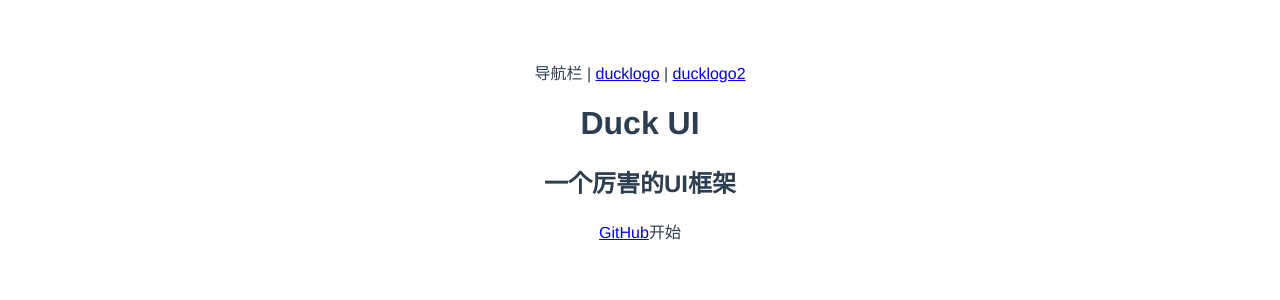
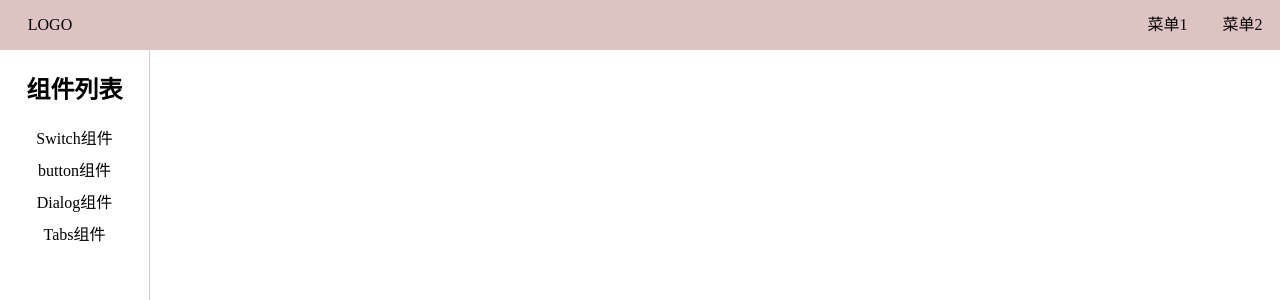
Before and after one commit to DuckZZZzzz/gulu-duck, a Vue app: page /#/doc in a window 1280 px wide. Shown: the top 300 px of the page. Built offline with nearby package versions, Linux system fonts and the light colour scheme.

Commit message:
fix: 调整了一下样式

```diff
--- a/src/App.vue
+++ b/src/App.vue
@@ -1,5 +1,4 @@
 <template>
-  <div>导航栏 | <router-link to="/">ducklogo</router-link> | <router-link to="/doc">ducklogo2</router-link></div>
   <router-view />
 </template>
 
--- a/src/components/Topnav.vue
+++ b/src/components/Topnav.vue
@@ -1,8 +1,36 @@
 <template>
     <div class="topnav">
-        <div class="logo"></div>
-        <div class="menu"></div>
+        <router-link to="/" class="logo">LOGO</router-link>
+        <div class="menu">
+            <span>菜单1</span>
+            <span>菜单2</span>
+        </div>
     </div>
 </template>
 <script setup>
 </script>
+<style scoped>
+    .topnav {
+        position: fixed;
+        top: 0;
+        left: 0;
+        width: 100%;
+        height: 50px;
+        display: flex;
+        justify-content: space-between;
+        background: #dec3c3;
+        line-height: 50px;
+        text-align: center;
+    }
+    .logo, .menu {
+        width: 100px;
+        height: 50px;
+    }
+    .menu {
+        width: 150px;
+        height: 50px;
+        display: flex;
+        justify-content: space-around;
+    }
+
+</style>
--- a/src/index.css
+++ /dev/null
@@ -1,8 +0,0 @@
-#app {
-  font-family: Avenir, Helvetica, Arial, sans-serif;
-  -webkit-font-smoothing: antialiased;
-  -moz-osx-font-smoothing: grayscale;
-  text-align: center;
-  color: #2c3e50;
-  margin-top: 60px;
-}
--- /dev/null
+++ b/src/index.scss
@@ -0,0 +1,19 @@
+
+
+html, body, #app {
+  width: 100%;
+  height: 100%;
+  margin: 0;
+}
+
+a {
+  text-decoration: none;
+  color: #000;
+}
+
+ol{
+  padding: 0;
+  >li{
+      padding: 4px 0;
+  }
+}
--- a/src/main.ts
+++ b/src/main.ts
@@ -1,6 +1,6 @@
 import { createApp } from 'vue'
 import App from './App.vue'
-import './index.css'
+import './index.scss'
 import { createWebHashHistory, createRouter } from 'vue-router'
 import Home from './views/Home.vue'
 import Doc from './views/Doc.vue'
--- a/src/views/Doc.vue
+++ b/src/views/Doc.vue
@@ -1,12 +1,24 @@
 <template>
         <Topnav />
-        <div class="banner">
-            <h1>Duck UI</h1>
-            <h2>一个厉害的UI框架</h2>
-            <p class="actions">
-                <a href="XXXXXXXXXXXXXXXXXXXXXXXXXXXX">GitHub</a>
-                <a>开始</a>
-            </p>
+        <div class="content">
+            <aside>
+                <h2>组件列表</h2>
+                <ol>
+                    <li>
+                        <router-link to="/doc/switch">Switch组件</router-link>
+                    </li>
+                    <li>
+                        <router-link to="/doc/button">button组件</router-link>
+                    </li>
+                    <li>
+                        <router-link to="/doc/dialog">Dialog组件</router-link>
+                    </li>
+                    <li>
+                        <router-link to="/doc/tabs">Tabs组件</router-link>
+                    </li>
+                </ol>
+            </aside>
+            <main>主内容</main>
         </div>
 </template>
 
@@ -15,5 +27,24 @@
 </script>
 
 <style lang="scss" scoped>
+.content{
+    display: flex;
+    height: 100%;
+    aside{
+        box-sizing: border-box;
+        text-align: center;
+        width: 150px;
+        height: 100%;
+        padding-top: 50px;
+        border-right: 1px solid #ccc;
+        >h2{
+            margin-bottom: 4px;
+        }
+    }
+    main{
+        flex: 1;
+        padding: 16px;
+    }
+}
 
 </style>
--- a/src/views/Home.vue
+++ b/src/views/Home.vue
@@ -1,9 +1,14 @@
 <template>
         <Topnav />
-        <div class="content">
-            <aside>边栏</aside>
-            <main>主内容</main>
+        <div class="banner">
+            <h1>Duck UI</h1>
+            <h2>一个厉害的UI框架</h2>
+            <p class="actions">
+                <a href="https://github.com/">GitHub</a>
+                <router-link to="/doc">开始</router-link>
+            </p>
         </div>
+
 </template>
 
 <script setup lang="ts">
@@ -11,4 +16,29 @@
 </script>
 
 <style lang="scss" scoped>
+.banner {
+    padding: 150px 0;
+    display: flex;
+    justify-content: center;
+    align-items: center;
+    flex-direction: column;
+    background: linear-gradient(26deg, #B7FFFC, #FDDFEA);
+    color: #012d2f;
+    > .actions {
+        padding: 8px 0;
+        a {
+            cursor: pointer;
+            margin: 0 8px;
+            background: white;
+            color: #000000;
+            display: inline-block;
+            padding: 8px 24px;
+            border-radius: 4px;
+                text-decoration: none;
+                &:hover {
+                    color: #500229;
+                }
+        }
+    }
+}
 </style>
```
